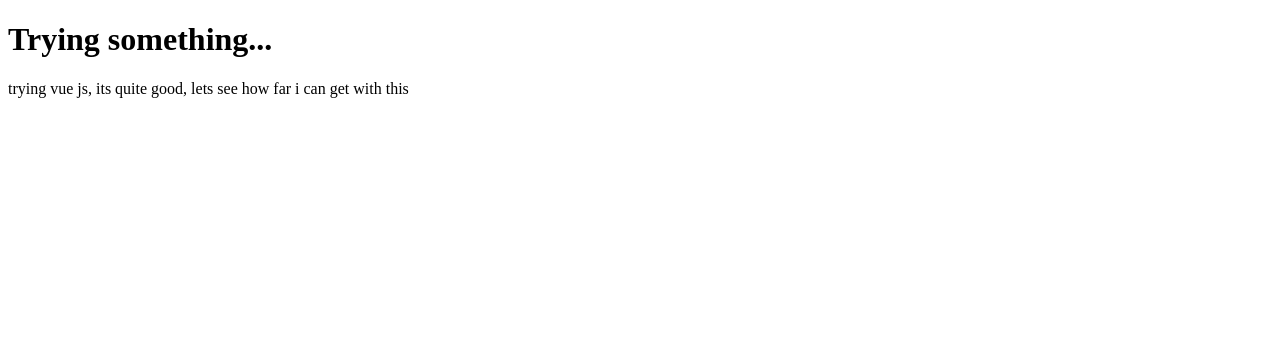
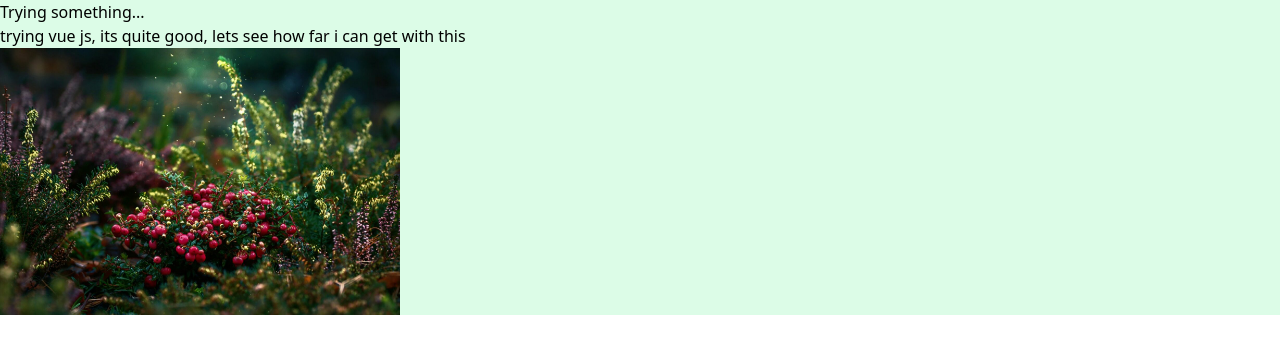
Before and after one commit to emrankhan3/lOOO, a plain HTML site: page index.html in a window 1280 px wide. Drawn offline with nearby package versions, Linux system fonts and the light colour scheme.

Commit message:
add style bla bla

```diff
--- a/index.html
+++ b/index.html
@@ -7,9 +7,11 @@
     <script src="https://unpkg.com/vue@3/dist/vue.global.js"></script>
 </head>
 <body>
-    <div id="app">
+    <div id="app" class="bg-green-100">
         <h1>{{say}}</h1>
         <p>{{p}}</p>
+
+        <img v-bind:src="loc" width="400" alt="">
     </div>
 
 
@@ -21,6 +23,6 @@
         const mountedApp = app.mount('#app')
     </script>
 
-
+<script src="https://cdn.tailwindcss.com"></script>
 </body>
 </html>
--- a/main.js
+++ b/main.js
@@ -4,7 +4,9 @@ const app = Vue.createApp({
             say: 'Trying something...',
             p: `trying vue js, its quite good, lets see how
             far i can get with this
-            `
+            `,
+            dd: 'bg-green-100',
+            loc:`assets/ch.jpg`
         }
     }
 })
```
Also changed, not shown: assets/ch.jpg (added).
